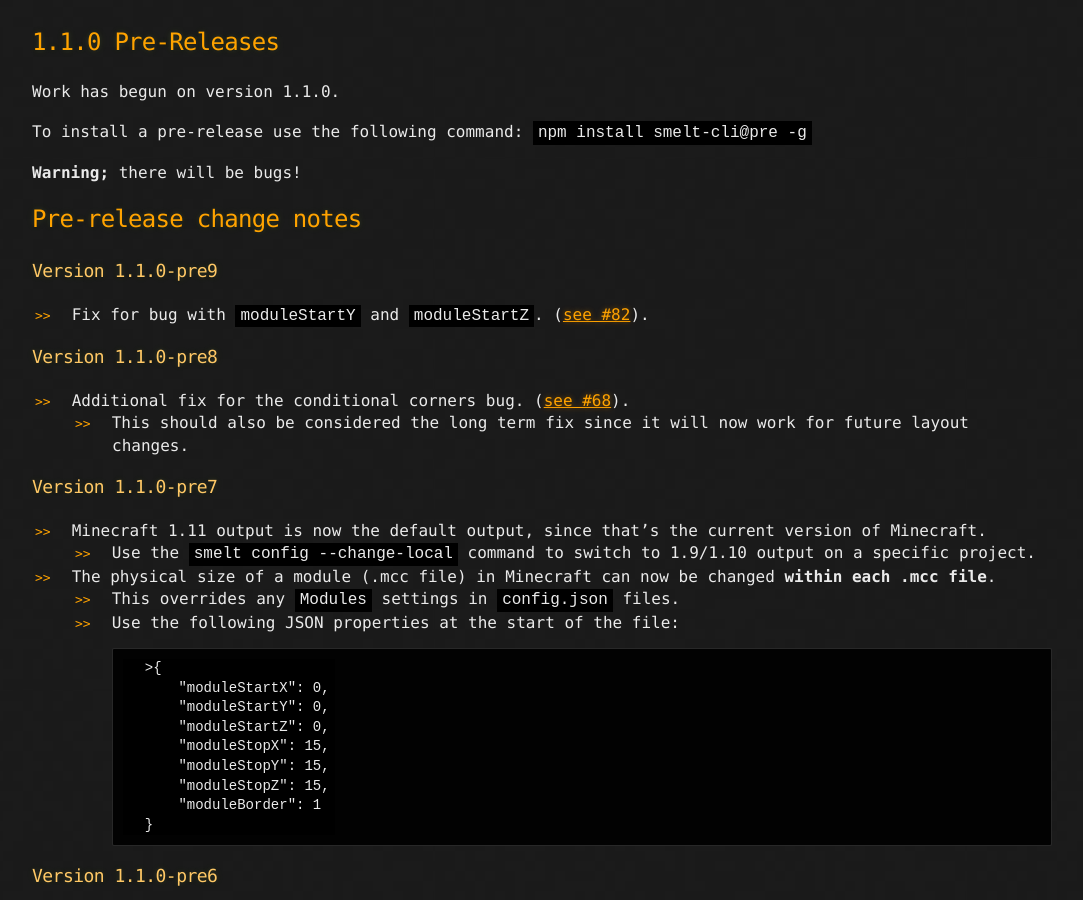
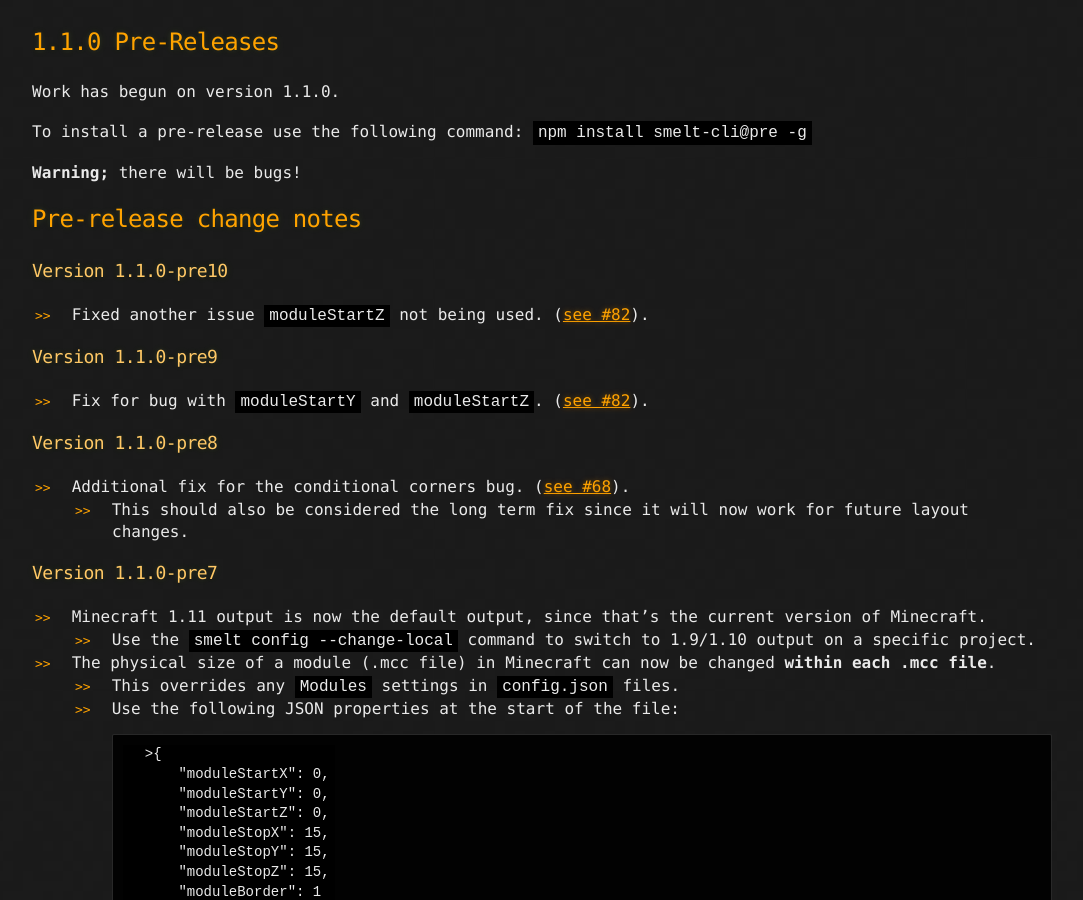
Before and after one commit to GnaspGames/Smelt, a Jekyll site: the page built from prereleases.md, in a window 1280 px wide and 900 px high, scrolled down 374 px. Shown: the whole window, without its empty margins (98-1181 px from the left). Built offline with Jekyll 4.4.1, drawn with Linux system fonts in a browser that asks for light colours.

Commit message:
Release notes for 1.1.0-pre10

```diff
--- a/prereleases.md
+++ b/prereleases.md
@@ -15,6 +15,10 @@ To install a pre-release use the following command: `npm install smelt-cli@pre -
 **Warning;** there will be bugs!
 
 ## Pre-release change notes
+
+### Version 1.1.0-pre10
+
+* Fixed another issue `moduleStartZ` not being used. ([see #82](https://github.com/GnaspGames/Smelt/issues/82)).
 
 ### Version 1.1.0-pre9
 
```
